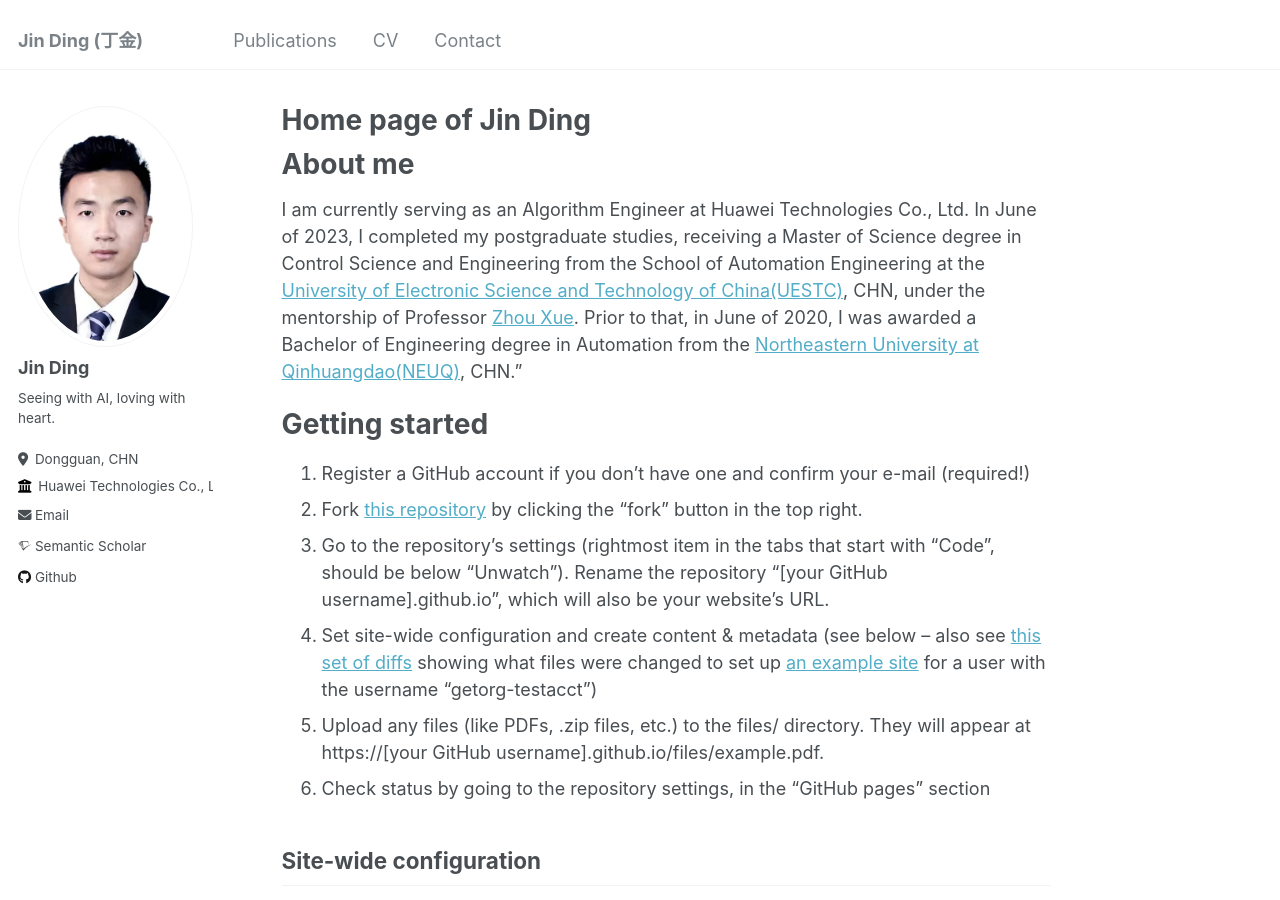
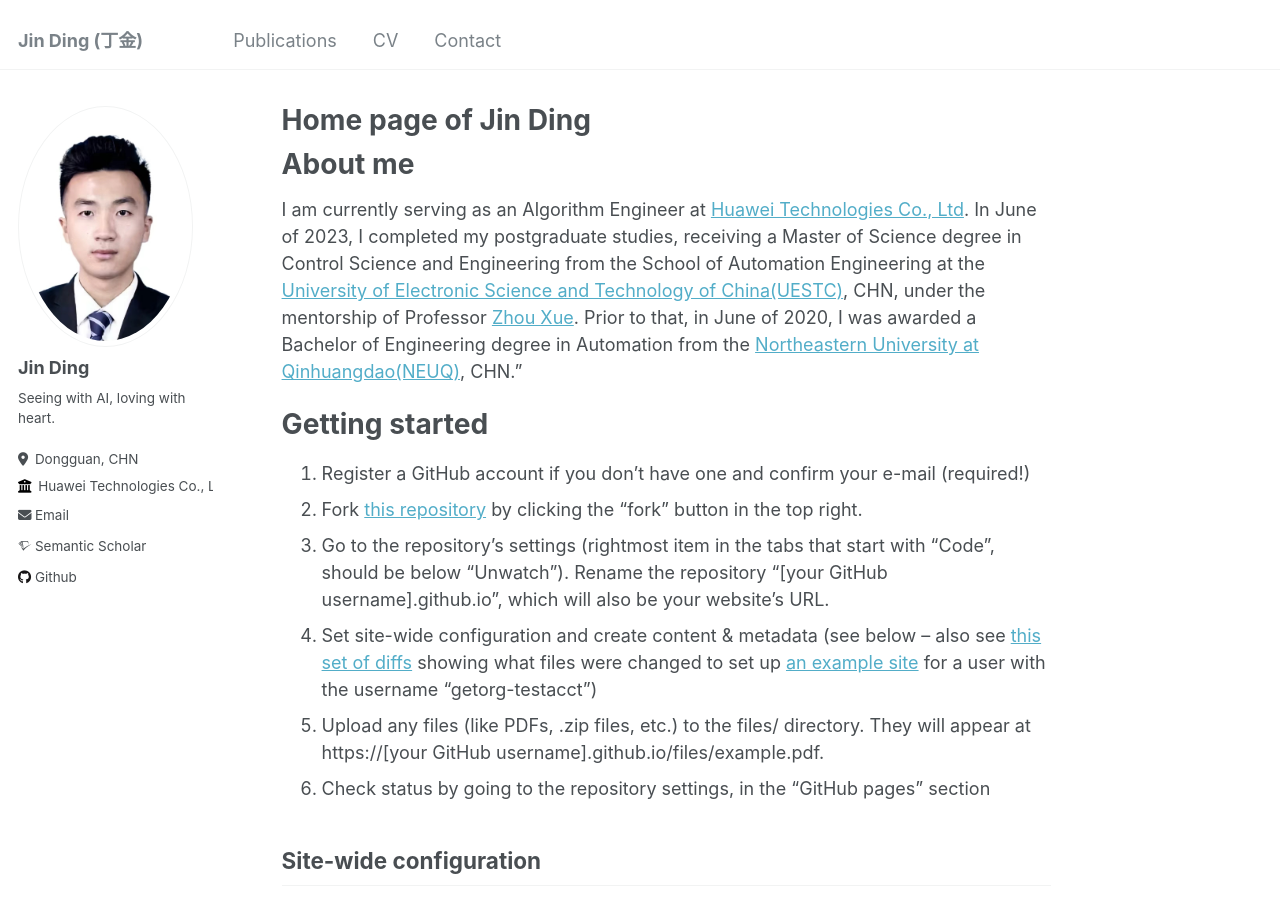
Before and after one commit to DJEddyking/djeddyking.github.io, a Jekyll site: the page built from _pages/about.md, in a window 1280 px wide and 900 px high. Built offline with Jekyll 4.4.1, drawn with Linux system fonts in a browser that asks for light colours; some web fonts are replaced; part of the change alters nothing that is shown.

```diff
--- a/_pages/about.md
+++ b/_pages/about.md
@@ -8,7 +8,7 @@ redirect_from:
 ---
 About me
 ======
-I am currently serving as an Algorithm Engineer at Huawei Technologies Co., Ltd. In June of 2023, I completed my postgraduate studies, receiving a Master of Science degree in Control Science and Engineering from the School of Automation Engineering at the [University of Electronic Science and Technology of China(UESTC)](https://www.uestc.edu.cn/), CHN, under the mentorship of Professor [Zhou Xue](https://www.auto.uestc.edu.cn/info/1091/4195.htm). Prior to that, in June of 2020, I was awarded a Bachelor of Engineering degree in Automation from the [Northeastern University at Qinhuangdao(NEUQ)](https://www.neuq.edu.cn/), CHN."
+I am currently serving as an Algorithm Engineer at [Huawei Technologies Co., Ltd](https://www.huawei.com/). In June of 2023, I completed my postgraduate studies, receiving a Master of Science degree in Control Science and Engineering from the School of Automation Engineering at the [University of Electronic Science and Technology of China(UESTC)](https://www.uestc.edu.cn/), CHN, under the mentorship of Professor [Zhou Xue](https://www.auto.uestc.edu.cn/info/1091/4195.htm). Prior to that, in June of 2020, I was awarded a Bachelor of Engineering degree in Automation from the [Northeastern University at Qinhuangdao(NEUQ)](https://www.neuq.edu.cn/), CHN."
 
 
 Getting started
```
